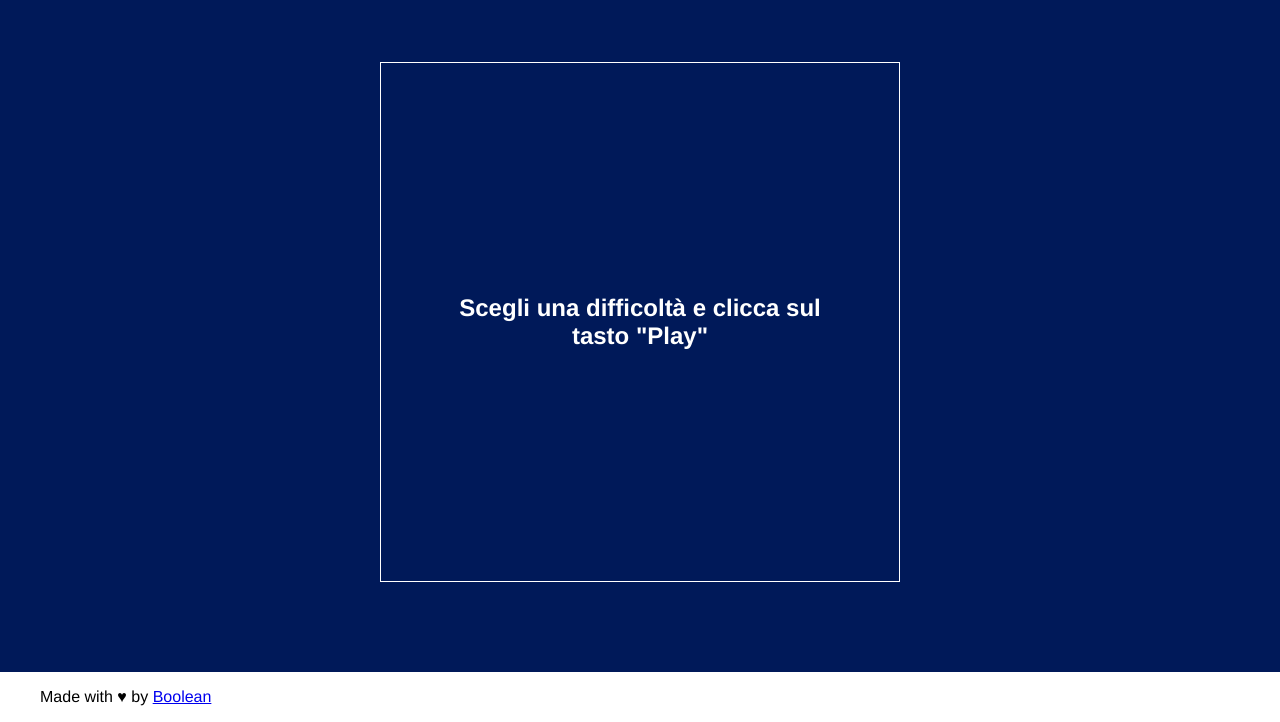
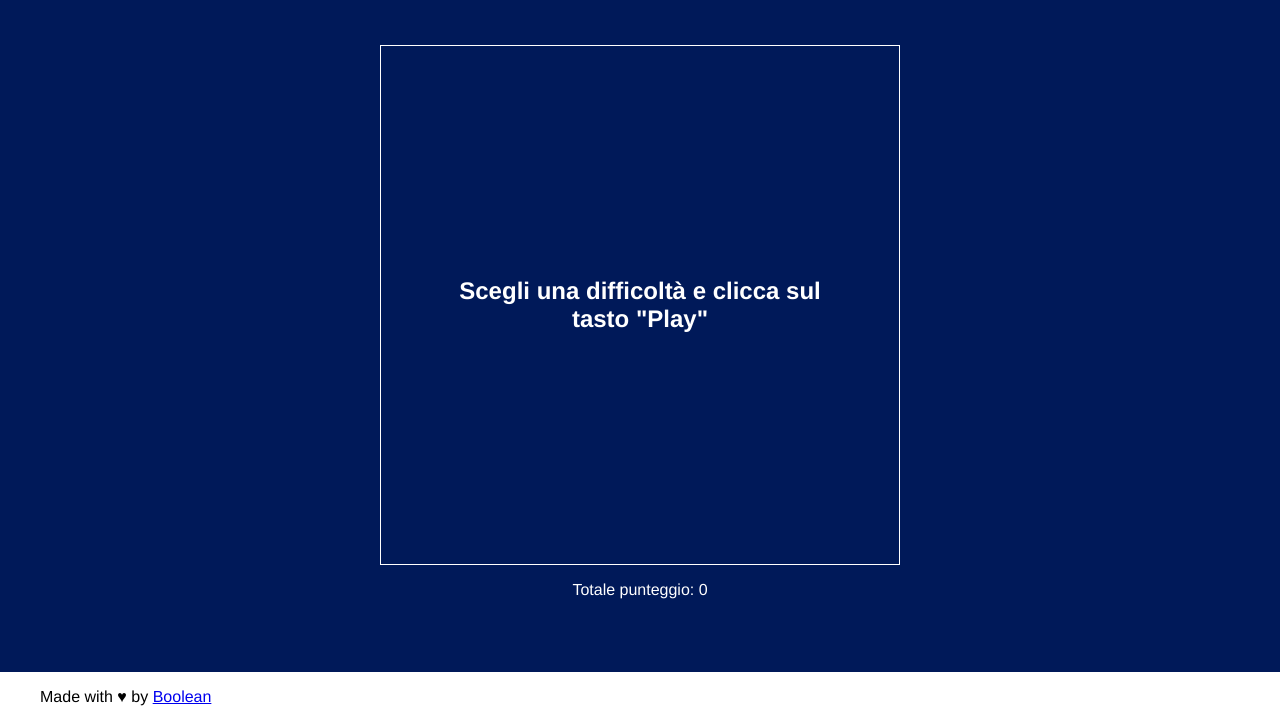
Before and after one commit to saragrigolin/js-campominato-dom, a plain HTML site: page index.html in a window 1280 px wide. Shown: the part 78-800 px from the top of the page. Drawn offline with Linux system fonts and the light colour scheme.

Commit message:
add div for points

```diff
--- a/index.html
+++ b/index.html
@@ -27,16 +27,18 @@
             </div>
         </div>
     </header>
-    <main class="d-flex-row">
+    <main class="d-flex-col">
         <div class="grid d-flex-row" id="grid">
             <h2>Scegli una difficolt&agrave; e clicca sul tasto "Play"</h2>
         </div>
+        <div class="squareCounter">Totale punteggio: 0</div>
     </main>
     <footer>
         <div class="container d-flex-row">
             <span>Made with &hearts; by <a href="#">Boolean</a></span>
         </div>
     </footer>
+
     <script src="js/script.js"></script>
 </body>
 </html>
```
